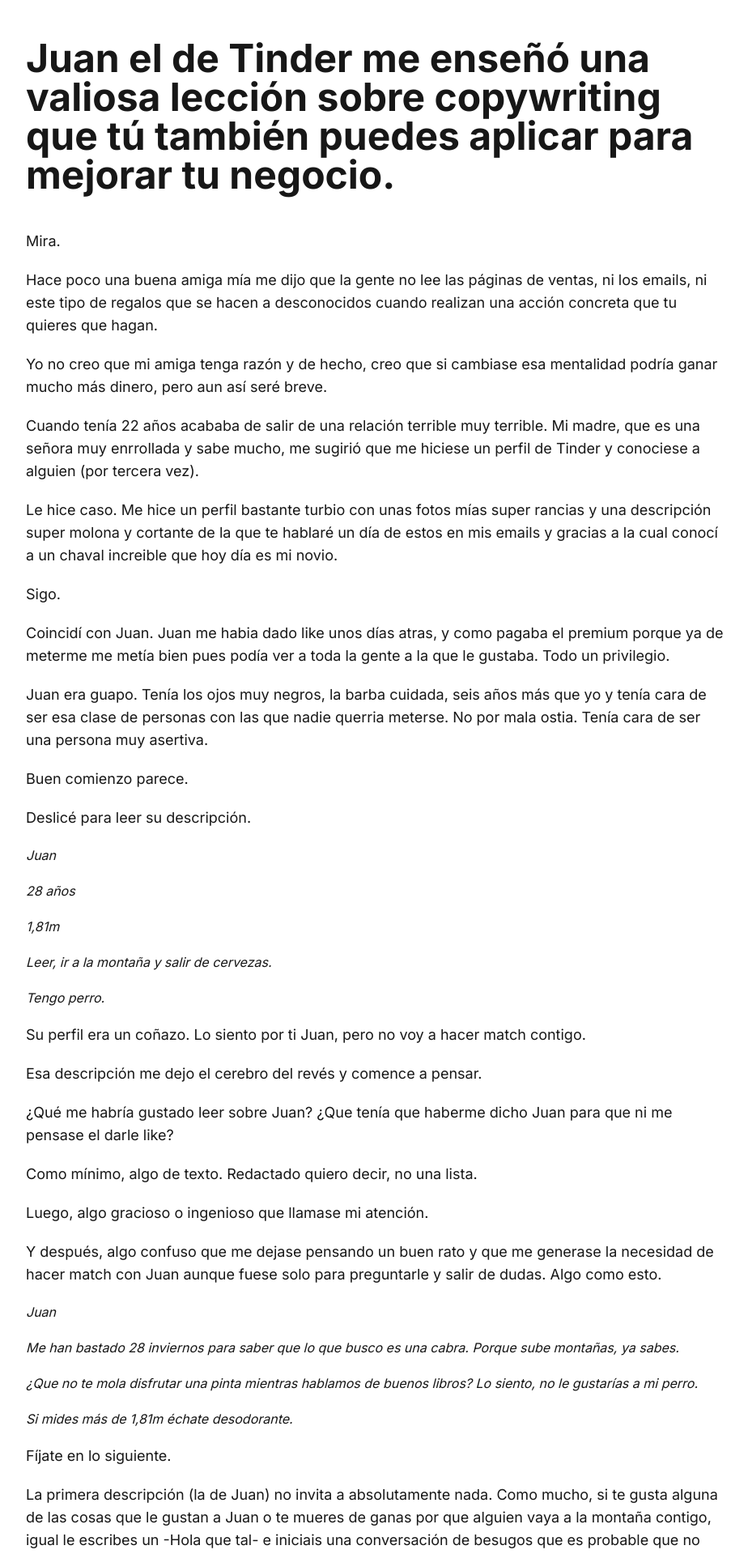
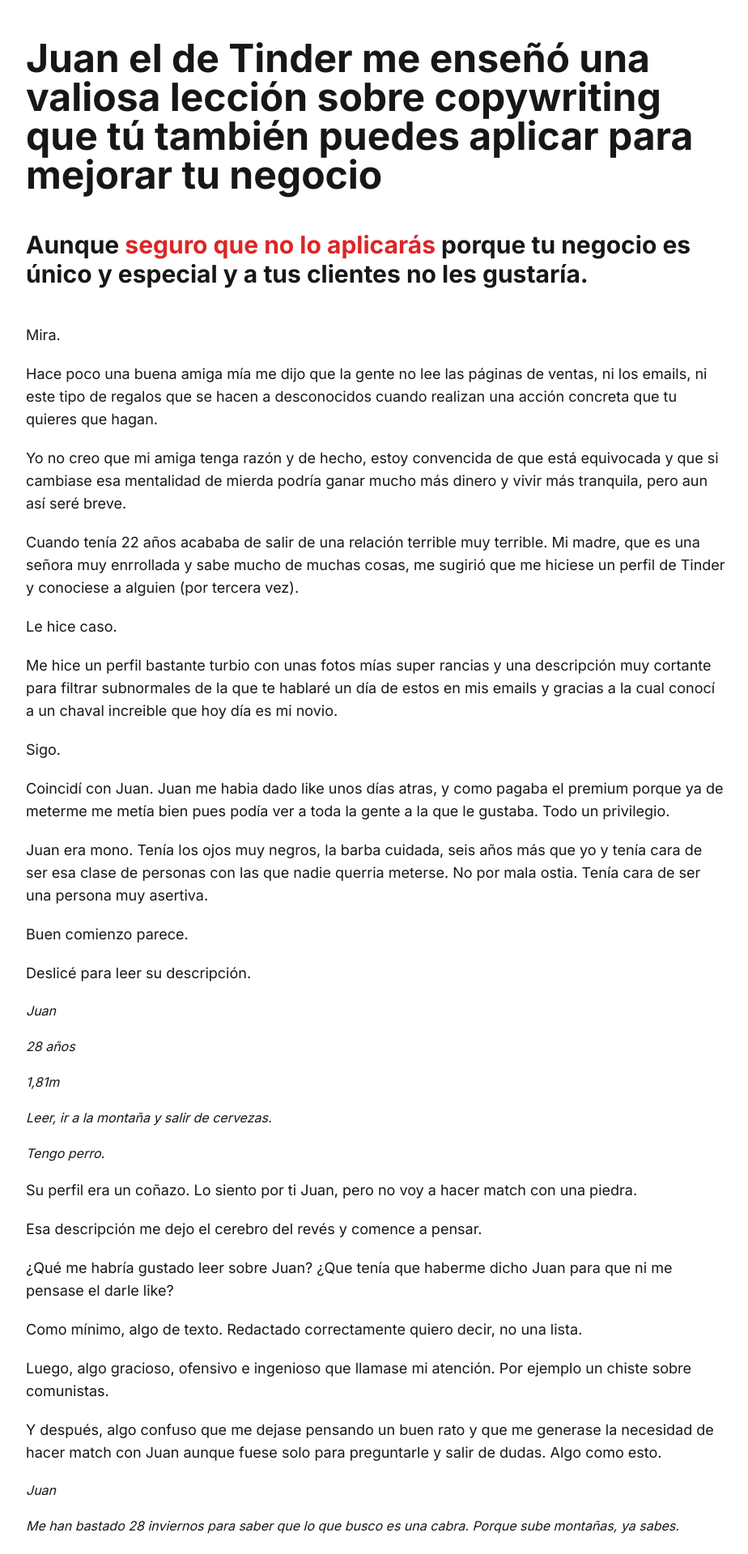
Before and after one commit to MariaLipiz/miraencomentarios, a Next.js app: page /bienvenido in a window 1280 px wide. Shown: the top 1919 px of the page at 81% size, without its empty margins (176-1100 px from the left). Built offline with nearby package versions, Linux system fonts and the light colour scheme.

Commit message:
Cambios landing

```diff
--- a/app/bienvenido/page.tsx
+++ b/app/bienvenido/page.tsx
@@ -19,8 +19,11 @@ export default function Bienvenido() {
 
       <h1 className="text-4xl sm:text-5xl font-bold mb-6">
         Juan el de Tinder me enseñó una valiosa lección sobre copywriting que tú también puedes aplicar
-        para mejorar tu negocio.
+        para mejorar tu negocio
       </h1>
+      <h2 className="text-2xl sm:text-3xl font-bold mb-6">
+        Aunque <strong className="text-red-600">seguro que no lo aplicarás</strong> porque tu negocio es único y especial y a tus clientes no les gustaría.
+      </h2>
       <p className="text-base sm:text-lg font-normal">
         Mira.
       </p>
@@ -30,17 +33,21 @@ export default function Bienvenido() {
         acción concreta que tu quieres que hagan.
       </p>
       <p className="text-base sm:text-lg font-normal">
-        Yo no creo que mi amiga tenga razón y de hecho, creo que si cambiase esa mentalidad
-        podría ganar mucho más dinero, pero aun así seré breve.
+        Yo no creo que mi amiga tenga razón y de hecho, estoy convencida de que está
+        equivocada y que si cambiase esa mentalidad de mierda
+        podría ganar mucho más dinero y vivir más tranquila, pero aun así seré breve.
       </p>
       <p className="text-base sm:text-lg font-normal">
         Cuando tenía 22 años acababa de salir de una relación terrible muy terrible. Mi madre,
-        que es una señora muy enrrollada y sabe mucho, me sugirió que me hiciese un perfil de
+        que es una señora muy enrrollada y sabe mucho de muchas cosas, me sugirió que me hiciese un perfil de
         Tinder y conociese a alguien (por tercera vez).
       </p>
       <p className="text-base sm:text-lg font-normal">
-        Le hice caso. Me hice un perfil bastante turbio con unas fotos mías super rancias y una
-        descripción super molona y cortante de la que te hablaré un día de estos en mis emails y gracias
+        Le hice caso.
+      </p>
+      <p className="text-base sm:text-lg font-normal">
+        Me hice un perfil bastante turbio con unas fotos mías super rancias y una
+        descripción muy cortante para filtrar subnormales de la que te hablaré un día de estos en mis emails y gracias
         a la cual conocí a un chaval increible que hoy día es mi novio.
       </p>
       <p className="text-base sm:text-lg font-normal">
@@ -52,7 +59,7 @@ export default function Bienvenido() {
         podía ver a toda la gente a la que le gustaba. Todo un privilegio.
       </p>
       <p className="text-base sm:text-lg font-normal">
-        Juan era guapo. Tenía los ojos muy negros, la barba cuidada, seis años más que yo y tenía cara de ser
+        Juan era mono. Tenía los ojos muy negros, la barba cuidada, seis años más que yo y tenía cara de ser
         esa clase de personas con las que nadie querria meterse. No por mala ostia. Tenía cara de
         ser una persona muy asertiva.
       </p>
@@ -78,7 +85,7 @@ export default function Bienvenido() {
         Tengo perro.
       </p>
       <p className="text-base sm:text-lg font-normal">
-        Su perfil era un coñazo. Lo siento por ti Juan, pero no voy a hacer match contigo.
+        Su perfil era un coñazo. Lo siento por ti Juan, pero no voy a hacer match con una piedra.
       </p>
       <p className="text-base sm:text-lg font-normal">
         Esa descripción me dejo el cerebro del revés y comence a pensar.
@@ -88,10 +95,10 @@ export default function Bienvenido() {
         el darle like?
       </p>
       <p className="text-base sm:text-lg font-normal">
-        Como mínimo, algo de texto. Redactado quiero decir, no una lista.
+        Como mínimo, algo de texto. Redactado correctamente quiero decir, no una lista.
       </p>
       <p className="text-base sm:text-lg font-normal">
-        Luego, algo gracioso o ingenioso que llamase mi atención.
+        Luego, algo gracioso, ofensivo e ingenioso que llamase mi atención. Por ejemplo un chiste sobre comunistas.
       </p>
       <p className="text-base sm:text-lg font-normal">
         Y después, algo confuso que me dejase pensando un buen rato y que me generase la necesidad
@@ -117,7 +124,7 @@ export default function Bienvenido() {
       <p className="text-base sm:text-lg font-normal">
         La primera descripción (la de Juan) no invita a absolutamente nada. Como mucho, si te
         gusta alguna de las cosas que le gustan a Juan o te mueres de ganas por que alguien
-        vaya a la montaña contigo, igual le escribes un -Hola que tal- e iniciais una conversación
+        vaya a la montaña contigo y te secuestre, igual le escribes un -Hola que tal- e iniciais una conversación
         de besugos que es probable que no llegue a ningún sitio.
       </p>
       <p className="text-base sm:text-lg font-normal">
@@ -129,6 +136,9 @@ export default function Bienvenido() {
       </p>
       <p className="text-base sm:text-lg font-normal">
         Pues que eres una cabra.
+      </p>
+      <p className="text-base sm:text-lg font-normal">
+        O yo, que soy más gallega que la empanada de calamares aunque todo el mundo diga que no porque nací en la provincia de León, le diria que si le gusta follar cabras.
       </p>
       <p className="text-base sm:text-lg font-normal">
         ¿Si te mola la cerveza y los libros? Pues que le gustarías a su perro.
@@ -151,20 +161,20 @@ export default function Bienvenido() {
         Las caracteristicas no interesan a nadie. Son aburridas y no llaman la atención. Pero si
         coges esas caracteristicas, las haces tuyas, las envuelves, y redactas un texto que haga que el lector se quede
         con ganas de más, la cosa cambia. Captas la atención, dices de forma implicita algo más
-        sobre como eres y dejas al lector a medias.
+        sobre como eres y dejas al lector a medias como te dejo a ti tu ex. Igual.
       </p>
       <p className="text-base sm:text-lg font-normal">
         Esto mismo, aplicado a un sitio web, a un perfil de Linkedin a un anuncio, a lo que sea, es oro.
       </p>
       <p className="text-base sm:text-lg font-normal">
-        Juan y yo no llegamos a hablar nunca, y seguro que al leer esto habrá pasado una de estas tres cosas:
+        Juan y yo, gracias a Dios, no llegamos a hablar nunca, y seguro que al leer esto habrá pasado una de estas tres cosas:
       </p>
       <ul className="list-disc pl-6 text-base sm:text-lg font-normal space-y-4">
-        <li>Que ya sepas esto y estes ganando dinero con ello</li>
-        <li>Que no lo sepas, corras a cambiar todos los textos de tu web y empieces a ganarlo</li>
+        <li>Que ya sepas esto y estes ganando dinero con ello y follando más</li>
+        <li>Que no lo sepas, corras a cambiar todos los textos de tu web y empieces a ganarlo y a follar más</li>
         <li>Que no lo sepas, lo leas, arrugues la nariz y vayas a canva a buscar unas plantillas
           de colorines super molonas e infalibles para plantar en tu web y tus folletos y hacerte rico
-          en 30 días laborables (En este caso, te diré que lo tuyo no tiene solución y que me hagas
+          en 30 días laborables y que sigas follando un total de 0 veces al mes (En este caso, te diré que lo tuyo no tiene solución y que me hagas
           el favor de desuscribirte cuanto antes)
         </li>
       </ul>
@@ -172,6 +182,12 @@ export default function Bienvenido() {
         Sea como sea, te contaré más cosas. Por email, claro está.
       </p>
       <p className="text-base sm:text-lg font-normal">
+        Por el momento, te pediría que dejases de poner lo comprometido que estás con tu cliente en tu página web.
+      </p>
+      <p className="text-base sm:text-lg font-normal">
+        Ya se que tus clientes son únicos y que tu negocio es especial, pero hazme el favor.
+      </p>
+      <p className="text-base sm:text-lg font-normal">
         Pasa un fantástico mediodía.
       </p>
     </main>
--- a/app/components/NewsletterForm.tsx
+++ b/app/components/NewsletterForm.tsx
@@ -38,7 +38,7 @@ export default function NewsletterForm() {
         <input
           type="email"
           name="email_address"
-          placeholder="Tu email más loco"
+          placeholder="Tu email menos comunista"
           required
           className="flex-1 px-4 py-2 border border-gray-400 rounded-l-md focus:outline-none"
         />
--- a/app/page.tsx
+++ b/app/page.tsx
@@ -79,32 +79,33 @@ export default function Home() {
 
 
       <p className="text-base sm:text-lg font-normal">
-      Una vez escuché Isra, un grande del copy, decir que él escribía mucho y observaba a la gente.
+      Un negro, un moro, un liberal y tu abuela.
       </p>
       <p className="text-base sm:text-lg font-normal">
-      Será por eso que es un grande. No se.
+      Cada día envio un email hablando de esto y <strong>te enseño a hacer que las personas sientan
+      cosas y compren lo que vendas.</strong> También vendo.
       </p>
 
       <p className="text-base sm:text-lg font-normal">
-      Lo que sí sé, es que escribo mucho y <strong>cada día te envío un email </strong> para aprender a
-      hacer que las personas sientan cosas y compren lo que vendas.
+      No apto para huevones, ofendidos y mileuristas que quieran seguir siendolo.
       </p>
       <p className="text-base sm:text-lg font-normal">
-      Te apuntas abajo.
-      </p>
-      <p className="text-base sm:text-lg font-normal">
-      Nada más apuntarte recibirás un <strong>regalo </strong> en el que te cuento lo que aprendí sobre copywriting de un chaval aburridisimo que conocí por Tinder.
+      Te apuntas abajo. Si eres uno de ellos <strong>seguro que no te apuntarás.</strong>
       </p>
 
 
       <NewsletterForm />
 
       <p className="text-base sm:text-lg font-medium">
-      PD: Con esto conseguirás caerle mal a tu cuñado.
+      PD: Con esto conseguirás caerle mal a tu cuñado todologo.
       </p>
       <p className="text-base sm:text-lg font-medium">
-      PD2: Si te esfuerzas lo suficiente, también a tu otro cuñado.
+      PD2: Nada más apuntarte recibirás un <strong className="text-red-600">regalo</strong> en el que te cuento en 1.306 palabras lo que aprendí sobre copywriting de un chaval aburridisimo que conocí por Tinder.
       </p>
+
+
+
+
 
 
 
```
